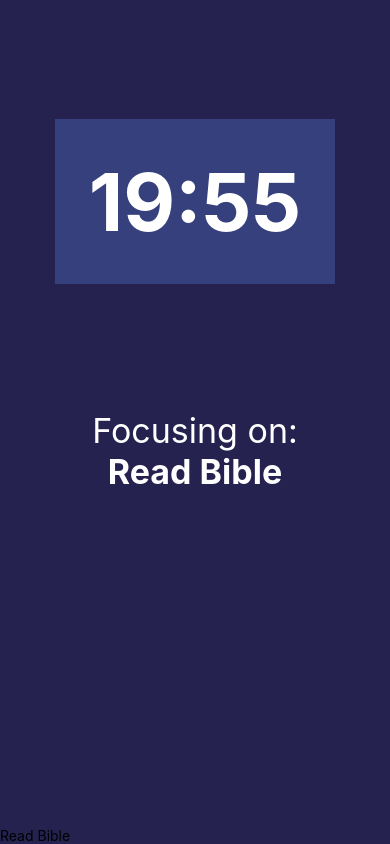
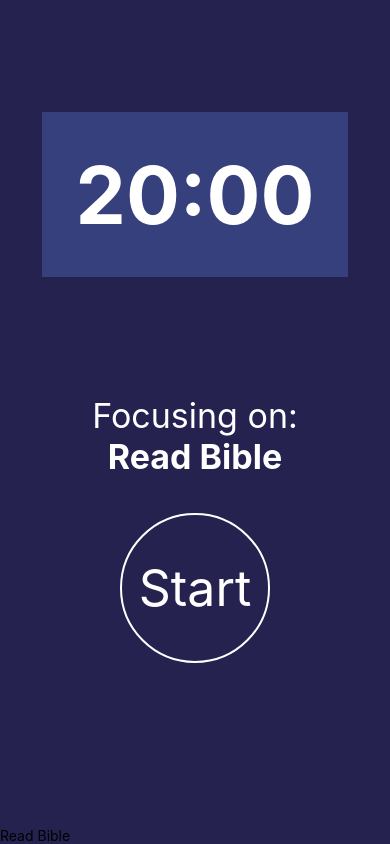
Before and after one commit to PrinceNarteh/focus-time, a React Native app: screen / in a window 390 px wide. Built offline with nearby package versions, Linux system fonts and the light colour scheme.

Commit message:
adds start and pause functionality

```diff
--- a/src/components/CountDown.tsx
+++ b/src/components/CountDown.tsx
@@ -31,10 +31,12 @@
   };
 
   useEffect(() => {
+    if (isPaused) return;
+
     internal.current = setInterval(countDown, 1000);
 
     return () => clearInterval(internal.current as any);
-  }, []);
+  }, [isPaused]);
 
   return (
     <View>
--- a/src/features/timer/Timer.tsx
+++ b/src/features/timer/Timer.tsx
@@ -1,21 +1,30 @@
 import { StyleSheet, Text, View } from "react-native";
-import React from "react";
+import React, { useState } from "react";
 import { theme } from "./../../utils/theme";
 import { CountDown } from "../../components/CountDown";
+import { RoundedButton } from "../../components/RoundedButton";
 
 interface TimerProps {
   focusSubject: string;
 }
 
 export const Timer = ({ focusSubject }: TimerProps) => {
+  const [isStarted, setIsStarted] = useState<boolean>(false);
   return (
     <View style={styles.container}>
       <View style={styles.countDownContainer}>
-        <CountDown />
+        <CountDown isPaused={!isStarted} />
       </View>
       <View style={styles.textContainer}>
         <Text style={styles.title}>Focusing on:</Text>
         <Text style={styles.task}>{focusSubject}</Text>
+      </View>
+      <View style={styles.btnWrapper}>
+        <RoundedButton
+          size={150}
+          title={isStarted ? "Pause" : "Start"}
+          onPress={() => setIsStarted(!isStarted)}
+        />
       </View>
     </View>
   );
@@ -44,4 +53,10 @@
     fontWeight: "bold",
     fontSize: theme.fontSizes.lg,
   },
+  btnWrapper: {
+    flex: 0.3,
+    padding: 15,
+    justifyContent: "center",
+    alignItems: "center",
+  },
 });
```
